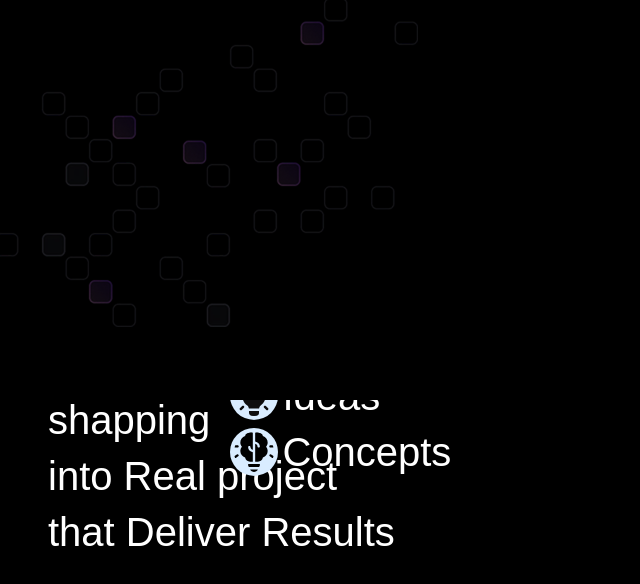
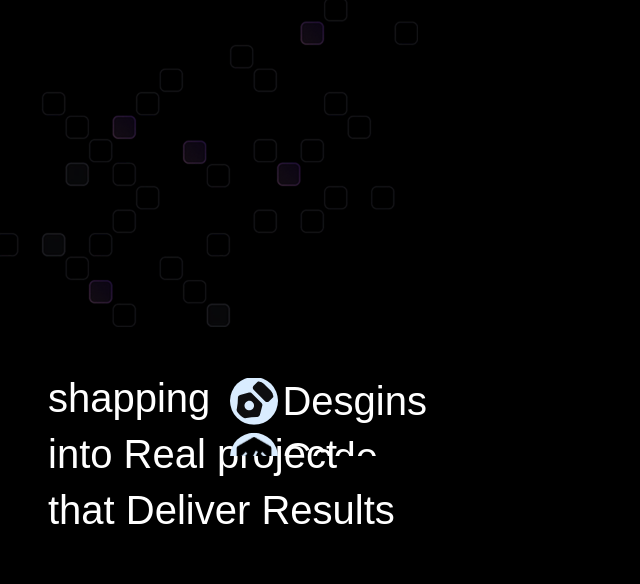
Before and after one commit to Tushar-yukii/Animated-React-Portfolio, a React (Vite) app: page / in a window 1280 px wide. Shown: the top 584 px of the page, without its empty margins (0-640 px from the left). Built offline with nearby package versions, Linux system fonts and the light colour scheme; a web font is replaced by a local one.

Commit message:
Portfolio

```diff
--- /dev/null
+++ b/src/constants/index.js
@@ -0,0 +1,13 @@
+export const words = [
+  { text: "Ideas", imgPath: "/images/ideas.svg" },
+  { text: "Concepts", imgPath: "/images/concepts.svg" },
+  { text: "Desgins", imgPath: "/images/designs.svg" },
+  { text: "Code", imgPath: "/images/code.svg" },
+  { text: "Ideas", imgPath: "/images/ideas.svg" },
+  { text: "Concepts", imgPath: "/images/concepts.svg" },
+  { text: "Desgins", imgPath: "/images/designs.svg" },
+  { text: "Code", imgPath: "/images/code.svg" },
+
+
+
+];
--- a/src/index.css
+++ b/src/index.css
@@ -332,7 +332,7 @@ section {
 .wrapper {
   display: flex;
   flex-direction: column;
-  animation: wordSlider 21s infinite cubic-bezier(0.9, 0.01, 0.3, 0.99);
+  animation: wordSlider 20s infinite cubic-bezier(0.9, 0.01, 0.3, 0.99);
 }
 
 @keyframes wordSlider {
--- a/src/sections/Hero.jsx
+++ b/src/sections/Hero.jsx
@@ -1,9 +1,6 @@
 import React from "react";
+import { words } from "../constants";
 
-const words = [
-  { text: "Ideas", imgPath: "/images/ideas.svg" },
-  { text: "Concepts", imgPath: "/images/concepts.svg" },
-];
 
 const Hero = () => {
   return (
@@ -39,6 +36,7 @@ const Hero = () => {
               <h1>into Real project</h1>
               <h1>that Deliver Results</h1>
             </div>
+            <p className=""></p>
           </div>
         </header>
       </div>
```
